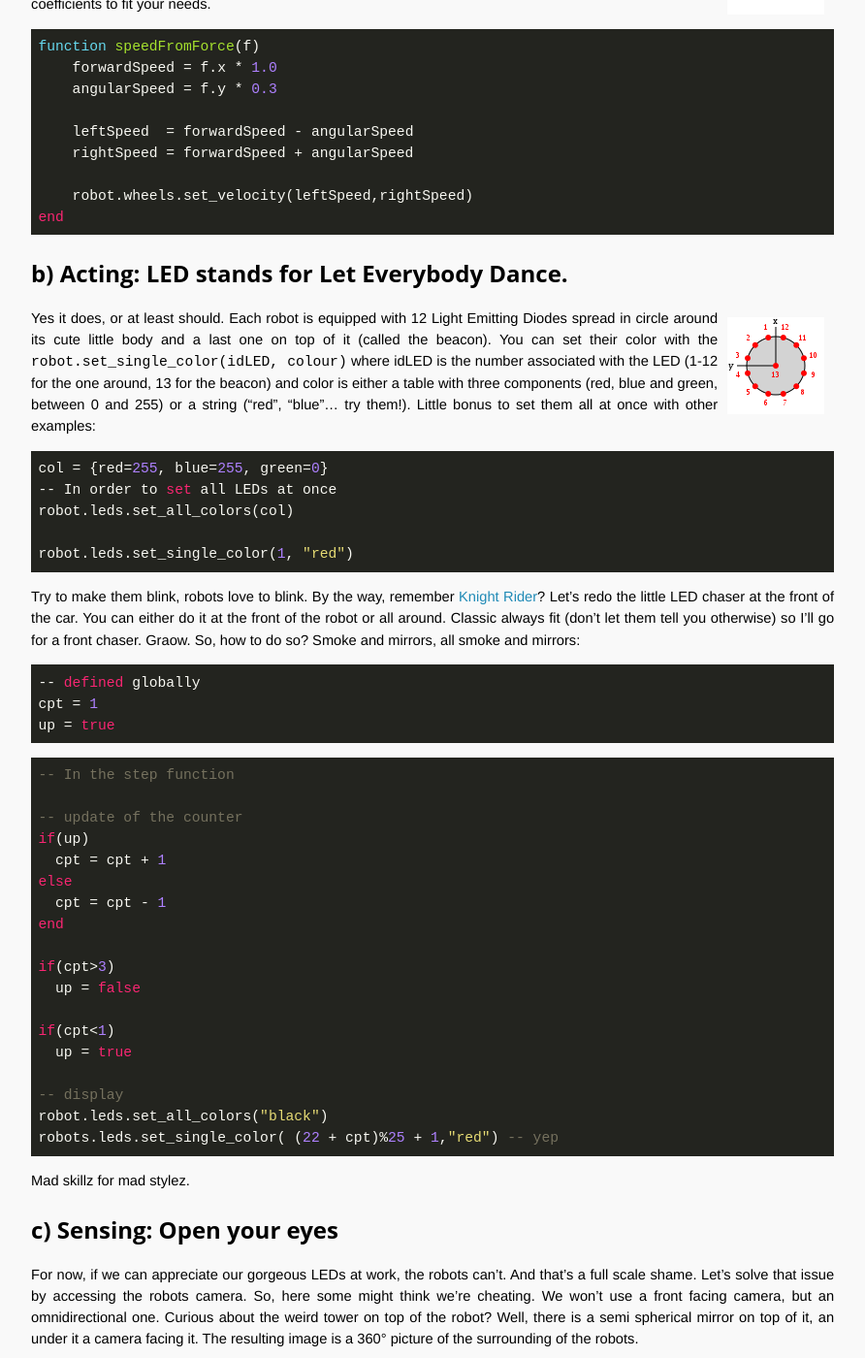
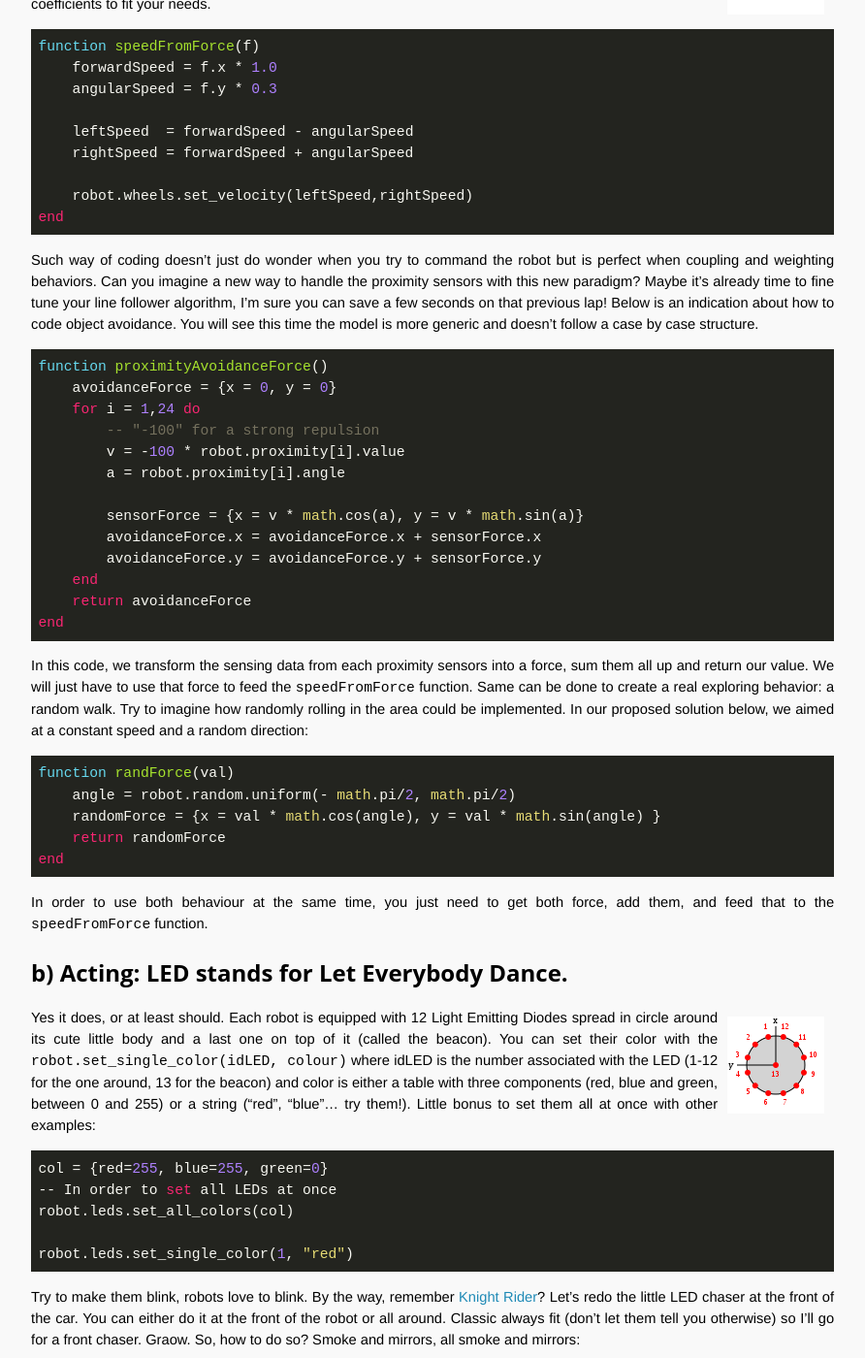
Before and after one commit to OpenTechSchool-Brussels/AI-for-robots-and-swarms, a Jekyll site: the page built from regroup-and-reach.markdown, in a window 1280 px wide and 1400 px high, scrolled down 608 px. Shown: the whole window at 97% size, without its empty margins (324-1216 px from the left). Built offline with Jekyll 4.4.1, drawn with Linux system fonts in a browser that asks for light colours; Markdown is read by kramdown in place of the engine named in the settings.

Commit message:
Update regroup-and-reach.markdown

````diff
--- a/regroup-and-reach.markdown
+++ b/regroup-and-reach.markdown
@@ -24,6 +24,37 @@ function speedFromForce(f)
     robot.wheels.set_velocity(leftSpeed,rightSpeed)
 end
 ```
+
+Such way of coding doesn't just do wonder when you try to command the robot but is perfect when coupling and weighting behaviors. Can you imagine a new way to handle the proximity sensors with this new paradigm? Maybe it's already time to fine tune your line follower algorithm, I'm sure you can save a few seconds on that previous lap! Below is an indication about how to code object avoidance. You will see this time the model is more generic and doesn't follow a case by case structure.
+
+```lua
+function proximityAvoidanceForce()
+    avoidanceForce = {x = 0, y = 0}
+    for i = 1,24 do
+        -- "-100" for a strong repulsion
+        v = -100 * robot.proximity[i].value
+        a = robot.proximity[i].angle
+
+        sensorForce = {x = v * math.cos(a), y = v * math.sin(a)}
+        avoidanceForce.x = avoidanceForce.x + sensorForce.x
+        avoidanceForce.y = avoidanceForce.y + sensorForce.y
+    end
+    return avoidanceForce
+end
+```
+
+In this code, we transform the sensing data from each proximity sensors into a force, sum them all up and return our value. We will just have to use that force to feed the `speedFromForce` function. Same can be done to create a real exploring behavior: a random walk. Try to imagine how randomly rolling in the area could be implemented. In our proposed solution below, we aimed at a constant speed and a random direction:
+
+```lua
+function randForce(val)
+    angle = robot.random.uniform(- math.pi/2, math.pi/2)
+    randomForce = {x = val * math.cos(angle), y = val * math.sin(angle) }
+    return randomForce
+end
+```
+
+In order to use both behaviour at the same time, you just need to get both force, add them, and feed that to the `speedFromForce` function.
+
 
 ## b) Acting: LED stands for Let Everybody Dance.
 
````
